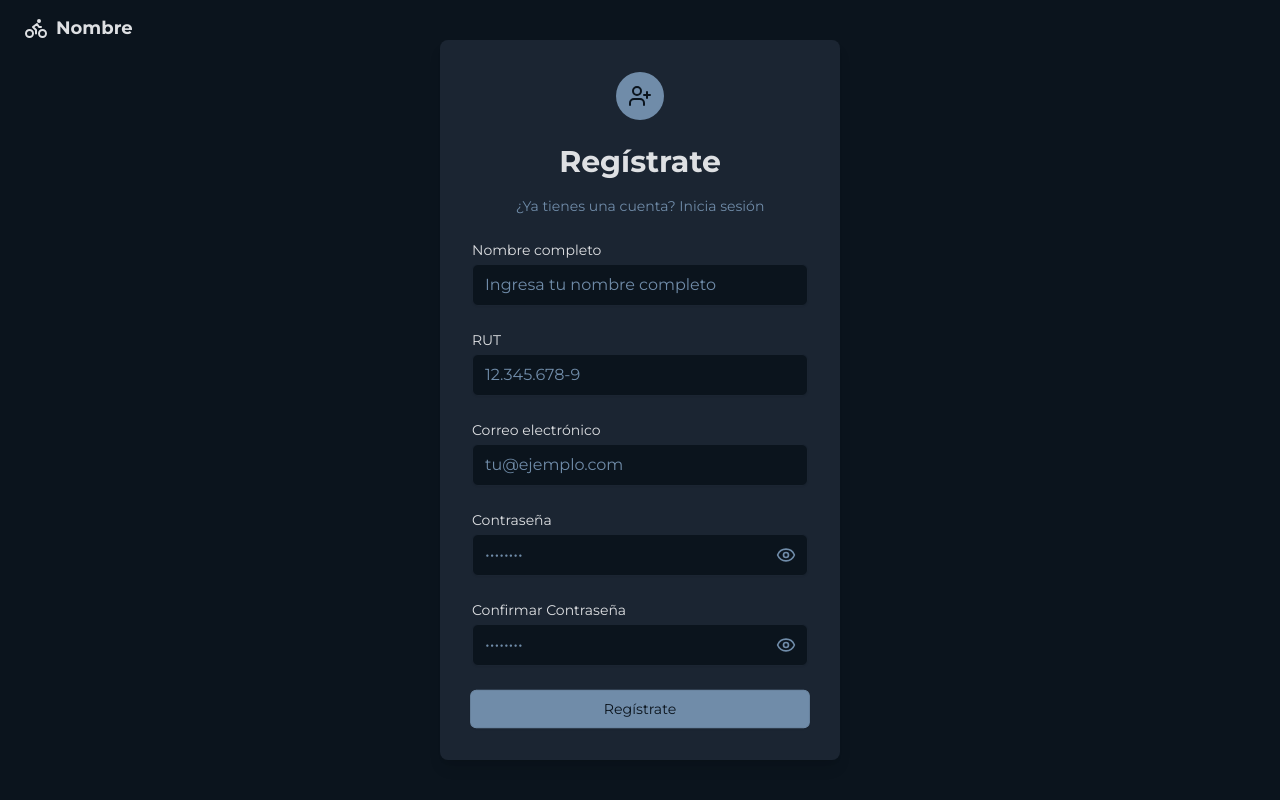
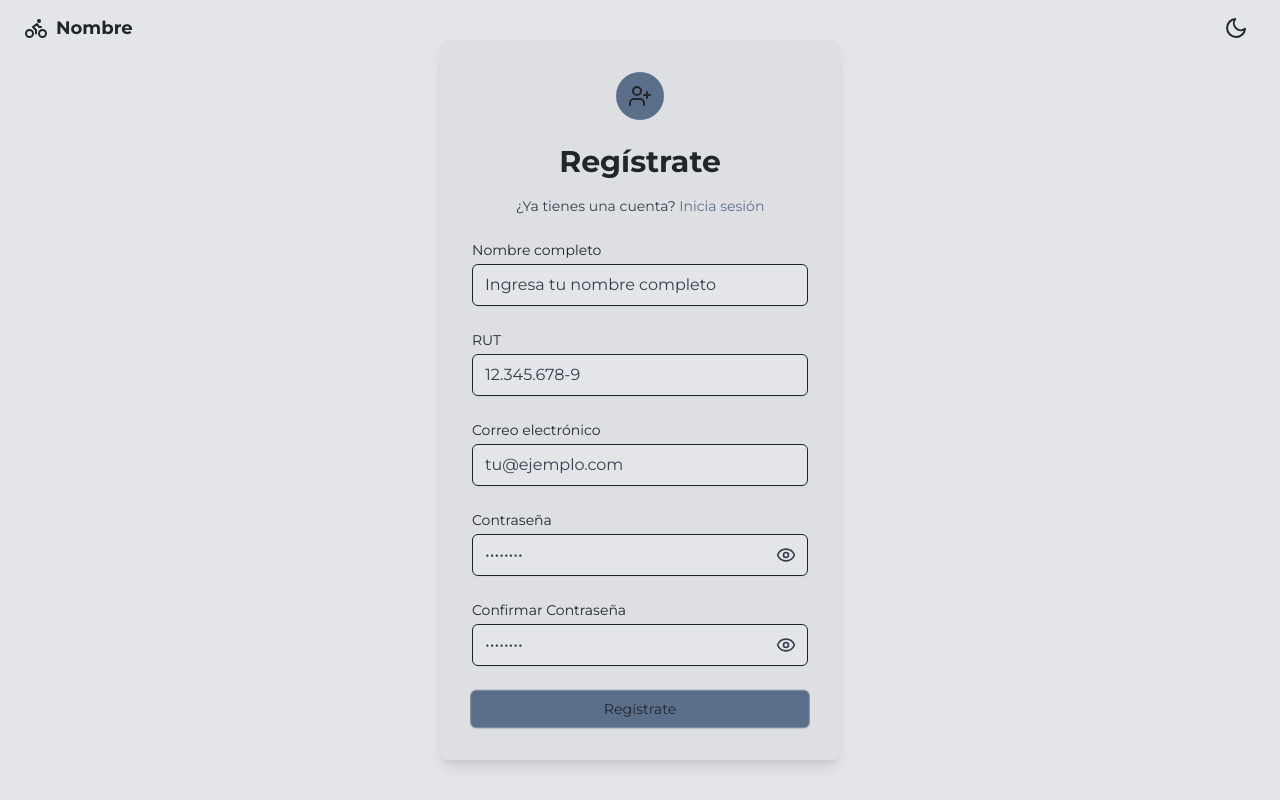
Before and after one commit to clikzz/Proyecto-ISW, a Next.js app in the folder frontend/: page /register in a window 1280 px wide. Built offline with nearby package versions, Linux system fonts and the light colour scheme.

Commit message:
Refactor layout component to add dark mode toggle

```diff
--- a/frontend/src/components/Layout.jsx
+++ b/frontend/src/components/Layout.jsx
@@ -1,16 +1,54 @@
-// components/Layout.js
 import { Bike } from 'lucide-react';
+import { FiSun, FiMoon } from 'react-icons/fi'; // Íconos de sol y luna
 import Link from 'next/link';
+import { useState, useEffect } from 'react';
 
 export default function Layout({ children }) {
+  const [isDarkMode, setIsDarkMode] = useState(false); // Estado del tema
+
+  // Sincronizar el tema con localStorage
+  useEffect(() => {
+    const storedTheme = localStorage.getItem('theme');
+    if (storedTheme === 'dark') {
+      document.documentElement.classList.add('dark');
+      setIsDarkMode(true);
+    } else {
+      document.documentElement.classList.remove('dark');
+    }
+  }, []);
+
+  // Cambiar entre modo claro y oscuro
+  const toggleDarkMode = () => {
+    if (isDarkMode) {
+      document.documentElement.classList.remove('dark');
+      localStorage.setItem('theme', 'light');
+    } else {
+      document.documentElement.classList.add('dark');
+      localStorage.setItem('theme', 'dark');
+    }
+    setIsDarkMode(!isDarkMode);
+  };
+
   return (
     <div>
-      <header className="absolute px-4 lg:px-6 h-14 flex items-center">
+      <header className="absolute px-4 lg:px-6 h-14 flex items-center w-full">
         <Link className="flex items-center justify-center" href="/">
           <Bike className="h-6 w-6" />
           <span className="ml-2 text-lg font-bold">Nombre</span>
         </Link>
-        <nav className="ml-auto flex gap-4 sm:gap-6"></nav>
+        <nav className="ml-auto flex items-center">
+          {/* Botón de cambio de tema alineado a la derecha */}
+          <button
+            onClick={toggleDarkMode}
+            className="p-2 rounded-full ml-4 focus:outline-none transition-transform duration-300 hover:scale-110"
+          >
+            {isDarkMode ? (
+              <FiSun className="text-foreground" size={24} />
+            ) : (
+              <FiMoon className="text-foreground" size={24} />
+            )}
+          </button>
+        </nav>
       </header>
       <main>{children}</main>
     </div>
--- a/frontend/src/styles/globals.css
+++ b/frontend/src/styles/globals.css
@@ -1,4 +1,3 @@
-/* Importar estilos de Animate.css y AOS */
 @import 'animate.css/animate.min.css';
 @import 'aos/dist/aos.css';
 
@@ -10,48 +9,74 @@ body {
   font-family: var(--font-sans);
 }
 
+/* Definición de colores y variables globales */
 @layer base {
   :root {
-    --background: 211 44% 8%; /* Color: #0D1B2A */
-    --foreground: 220 8% 88%; /* Color: #E0E1DD */
-    --card: 213 30% 15%; /* Color: #1B263B */
-    --card-foreground: 220 8% 88%; /* Color: #E0E1DD */
-    --popover: 210 20% 40%; /* Color: #415A77 */
-    --popover-foreground: 220 8% 88%; /* Color: #E0E1DD */
-    --primary: 210 25% 55%; /* Color: #778DA9 */
-    --primary-foreground: 211 44% 8%; /* Color: #0D1B2A */
-    --secondary: 220 8% 88%; /* Color: #E0E1DD */
-    --secondary-foreground: 213 30% 15%; /* Color: #1B263B */
-    --muted: 213 30% 15%; /* Color: #1B263B */
-    --muted-foreground: 210 25% 55%; /* Color: #778DA9 */
-    --accent: 210 20% 40%; /* Color: #415A77 */
-    --accent-foreground: 220 8% 88%; /* Color: #E0E1DD */
-    --destructive: 0 84.2% 60.2%; /* Rojo */
-    --destructive-foreground: 220 8% 88%; /* Color: #E0E1DD */
-    --border: 210 25% 55%; /* Color: #778DA9 */
-    --input: 213 30% 15%; /* Color: #1B263B */
-    --ring: 210 20% 40%; /* Color: #415A77 */
+    /* Modo claro */
+    --background: 220 10% 90%; /* #E0E1DD */
+    --foreground: 213 15% 15%; /* #1B263B */
+    --card: 220 10% 88%; /* Fondo claro de tarjetas */
+    --card-foreground: 213 30% 15%; /* Texto oscuro para tarjetas */
+    --primary: 215 20% 45%; /* #778DA9 */
+    --muted-foreground: 213 20% 25%; /* Color de textos secundarios */
+    --accent: 215 25% 40%; /* #415A77 */
+    --border: 210 15% 55%; /* Borde */
+    --input: 213 30% 15%; /* Fondo de inputs */
+    --ring: 215 25% 45%; /* Anillos de foco */
     --radius: 0.5rem;
-    --font-sans: var(--font-montserrat);
+    --font-sans: 'Montserrat', sans-serif;
+  }
+
+  .dark {
+    /* Modo oscuro */
+    --background: 211 44% 8%; /* #0D1B2A */
+    --foreground: 220 8% 88%; /* #E0E1DD */
+    --card: 213 30% 15%; /* #1B263B */
+    --card-foreground: 220 8% 88%; /* Texto claro */
+    --primary: 210 25% 55%; /* #778DA9 */
+    --muted-foreground: 220 8% 70%; /* Texto secundario claro */
+    --accent: 210 20% 40%; /* #415A77 */
   }
 }
 
+/* Estilos base */
 @layer base {
   * {
     @apply border-border;
   }
   body {
     @apply bg-background text-foreground;
+    transition: background-color 0.5s ease, color 0.5s ease; /* Animación suave */
   }
 }
 
-/* Animación personalizada del ojo */
+/* Animación del cambio de tema */
+@keyframes theme-transition {
+  0% {
+    opacity: 0;
+    transform: scale(0.95);
+  }
+  50% {
+    opacity: 0.5;
+    transform: scale(1);
+  }
+  100% {
+    opacity: 1;
+    transform: scale(1);
+  }
+}
+
+.theme-transition {
+  animation: theme-transition 0.5s ease-in-out;
+}
+
+/* Animaciones adicionales */
 @keyframes eye-open-close {
   0%, 100% {
-    transform: scaleY(0.1); /* Ojo cerrado */
+    transform: scaleY(0.1);
   }
   50% {
-    transform: scaleY(1); /* Ojo completamente abierto */
+    transform: scaleY(1);
   }
 }
 
@@ -60,7 +85,6 @@ body {
   transform-origin: center;
 }
 
-/* Animación de pulsación para el botón */
 @keyframes pulse {
   0%, 100% {
     transform: scale(1);
@@ -74,7 +98,6 @@ body {
   animation: pulse 2s infinite;
 }
 
-/* Animación de desvanecimiento (fade-in) rápida */
 @keyframes fadeIn {
   from {
     opacity: 0;
@@ -87,5 +110,5 @@ body {
 }
 
 .fade-in {
-  animation: fadeIn 0.4s ease-out; /* Duración ajustada a 0.4s */
+  animation: fadeIn 0.4s ease-out;
 }
```
Also changed, not shown: frontend/src/pages/login.jsx (line endings or trailing spaces).
